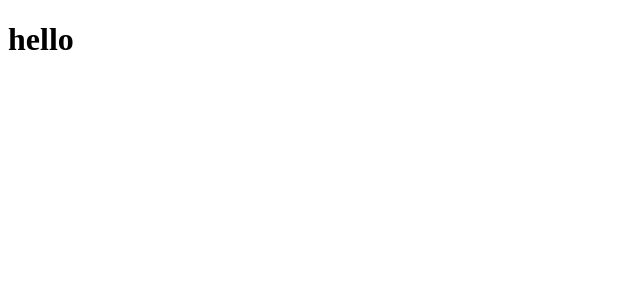
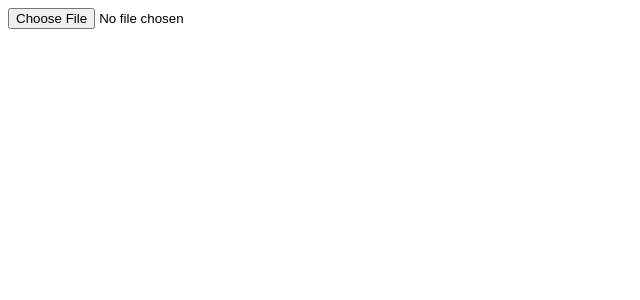
Before and after one commit to seonghun120614/SYD, a React (Vite) app in the folder app/front/: page / in a window 1280 px wide. Shown: the top 300 px of the page, without its empty margins (0-640 px from the left). Built offline with nearby package versions, Linux system fonts and the light colour scheme.

Commit message:
feat: Create  components

```diff
--- a/app/front/src/App.jsx
+++ b/app/front/src/App.jsx
@@ -1,6 +1,11 @@
+import CSVUpload from './components/CSVUpload';
+import React from "react";
+
 function App() {
   return (
-    <h1>hello</h1>
+    <div>
+      <CSVUpload />
+    </div>
   );
 }
 
--- /dev/null
+++ b/app/front/src/components/CSVUpload.jsx
@@ -0,0 +1,11 @@
+import React from "react";
+
+function CSVUpload() {
+  return (
+    <form>
+      <input type="file" id="csv" name="csv" accept=".csv"/>
+    </form>
+  );
+}
+
+export default CSVUpload;
```
Also changed, not shown: 1 other file (tests, documents, lock files or other folders).
